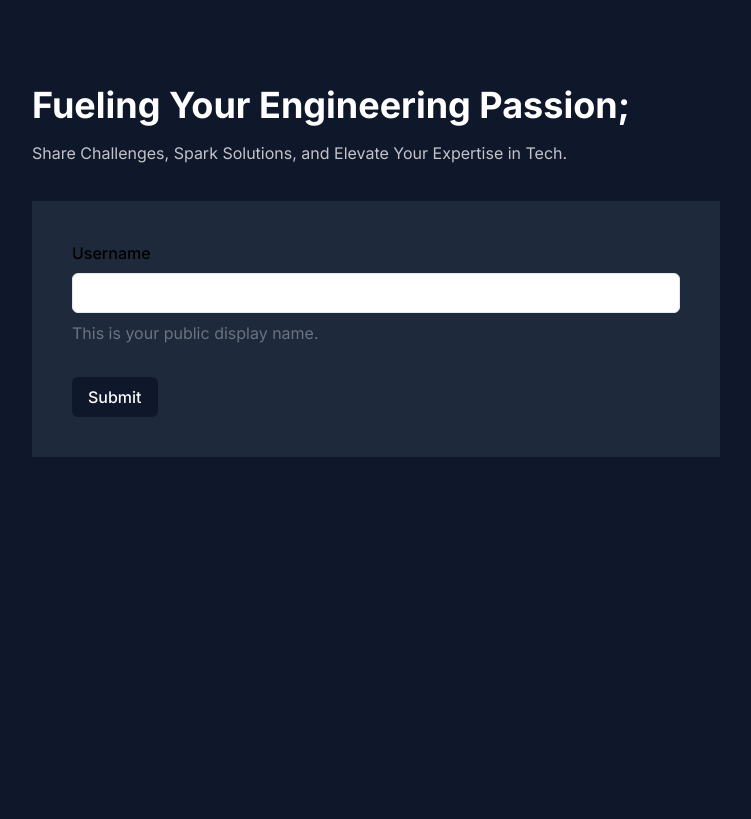
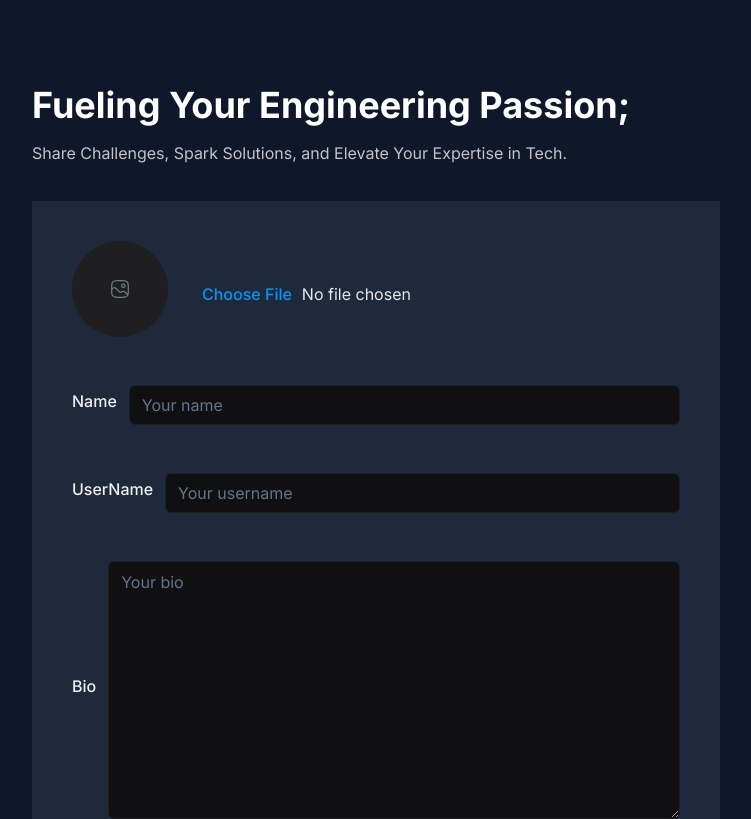
Before and after one commit to Tanishka-dev/Cohort-App, a Next.js app: page /onboarding in a window 1280 px wide. Shown: the top 819 px of the page, without its empty margins (264-1015 px from the left). Built offline with nearby package versions, Linux system fonts and the light colour scheme; no server answers.

Commit message:
Account Profile implemented

```diff
--- a/components/forms/AccountProfile.tsx
+++ b/components/forms/AccountProfile.tsx
@@ -15,6 +15,9 @@ import { Input } from "../ui/input";
 import { Label } from "../ui/label";
 import { UserVaildations } from "@/lib/validations/user";
 import { zodResolver } from "@hookform/resolvers/zod";
+import Image from "next/image";
+import { ChangeEvent } from "react";
+import { Textarea } from "../ui/textarea";
 
 interface Props {
   user: {
@@ -42,22 +45,110 @@ const AccountProfile = ({ user, btnType }: Props) => {
   function onSubmit(values: z.infer<typeof UserVaildations>) {
     console.log(values);
   }
+  const handleChange = (
+    e: ChangeEvent,
+    fieldChange: (value: string) => void
+  ) => {
+    e.preventDefault();
+  };
+
   return (
     <Form {...form}>
-      <form onSubmit={form.handleSubmit(onSubmit)} className="space-y-8 ">
+      <form
+        onSubmit={form.handleSubmit(onSubmit)}
+        className="flex flex-col justify-start gap-10 "
+      >
+        <FormField
+          control={form.control}
+          name="profile_photo"
+          render={({ field }) => (
+            <FormItem className="flex items-center gap-4">
+              <FormLabel className="account-form_image-label">
+                {field.value ? (
+                  <Image
+                    alt="profile photo"
+                    src={field.value}
+                    width={80}
+                    height={80}
+                    priority
+                    className="rounded-full object-contain"
+                  />
+                ) : (
+                  <Image
+                    alt="profile photo"
+                    src="/assets/profile.svg"
+                    width={20}
+                    height={20}
+                    className="object-contain"
+                  />
+                )}
+              </FormLabel>
+              <FormControl className="flex-1 text-base-semibold text-gray-200">
+                <Input
+                  placeholder="Upload Profile Photo"
+                  accept="image/*"
+                  type="file"
+                  className="account-form_image-input"
+                  onChange={(e) => handleChange(e, field.onChange)}
+                />
+              </FormControl>
+            </FormItem>
+          )}
+        />
+        <FormField
+          control={form.control}
+          name="name"
+          render={({ field }) => (
+            <FormItem className="flex items-center gap-3 w-full">
+              <FormLabel className="text-base-semibod text-light-2">
+                Name
+              </FormLabel>
+              <FormControl className="flex-1 text-base-semibold text-gray-200">
+                <Input
+                  placeholder="Your name"
+                  type="text"
+                  className="account-form_input no-focus"
+                  {...field}
+                />
+              </FormControl>
+            </FormItem>
+          )}
+        />
         <FormField
           control={form.control}
           name="username"
           render={({ field }) => (
-            <FormItem>
-              <FormLabel>Username</FormLabel>
-              <FormControl>
-                <Input placeholder="" {...field} />
+            <FormItem className="flex items-center gap-3 w-full">
+              <FormLabel className="text-base-semibod text-light-2">
+                UserName
+              </FormLabel>
+              <FormControl className="flex-1 text-base-semibold text-gray-200">
+                <Input
+                  placeholder="Your username"
+                  type="text"
+                  className="account-form_input no-focus"
+                  {...field}
+                />
               </FormControl>
-              <FormDescription>
-                This is your public display name.
-              </FormDescription>
-              <FormMessage />
+            </FormItem>
+          )}
+        />
+        <FormField
+          control={form.control}
+          name="bio"
+          render={({ field }) => (
+            <FormItem className="flex items-center gap-3 w-full">
+              <FormLabel className="text-base-semibod text-light-2">
+                Bio
+              </FormLabel>
+              <FormControl className="flex-1 text-base-semibold text-gray-200">
+                <Textarea
+                  placeholder="Your bio"
+                  rows={10}
+                  className="account-form_input no-focus"
+                  {...field}
+                />
+              </FormControl>
             </FormItem>
           )}
         />
--- /dev/null
+++ b/components/ui/textarea.tsx
@@ -0,0 +1,24 @@
+import * as React from "react"
+
+import { cn } from "@/lib/utils"
+
+export interface TextareaProps
+  extends React.TextareaHTMLAttributes<HTMLTextAreaElement> {}
+
+const Textarea = React.forwardRef<HTMLTextAreaElement, TextareaProps>(
+  ({ className, ...props }, ref) => {
+    return (
+      <textarea
+        className={cn(
+          "flex min-h-[80px] w-full rounded-md border border-slate-200 border-slate-200 bg-white px-3 py-2 text-sm ring-offset-white placeholder:text-slate-500 focus-visible:outline-none focus-visible:ring-2 focus-visible:ring-slate-950 focus-visible:ring-offset-2 disabled:cursor-not-allowed disabled:opacity-50 dark:border-slate-800 dark:border-slate-800 dark:bg-slate-950 dark:ring-offset-slate-950 dark:placeholder:text-slate-400 dark:focus-visible:ring-slate-300",
+          className
+        )}
+        ref={ref}
+        {...props}
+      />
+    )
+  }
+)
+Textarea.displayName = "Textarea"
+
+export { Textarea }
```
